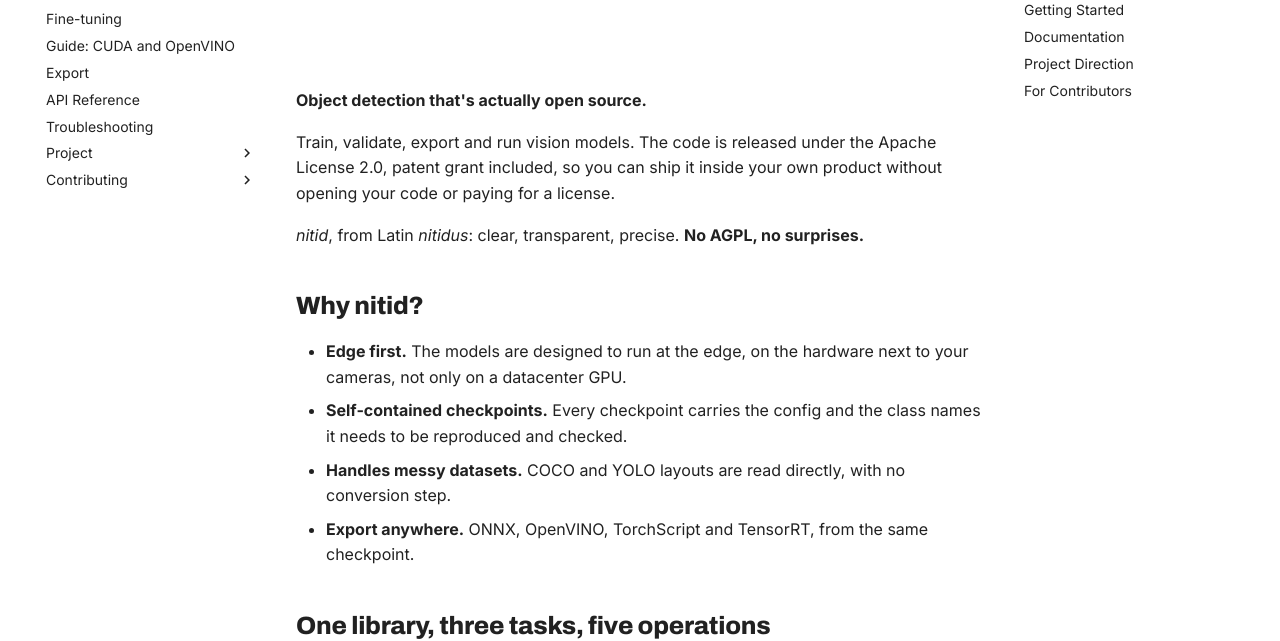
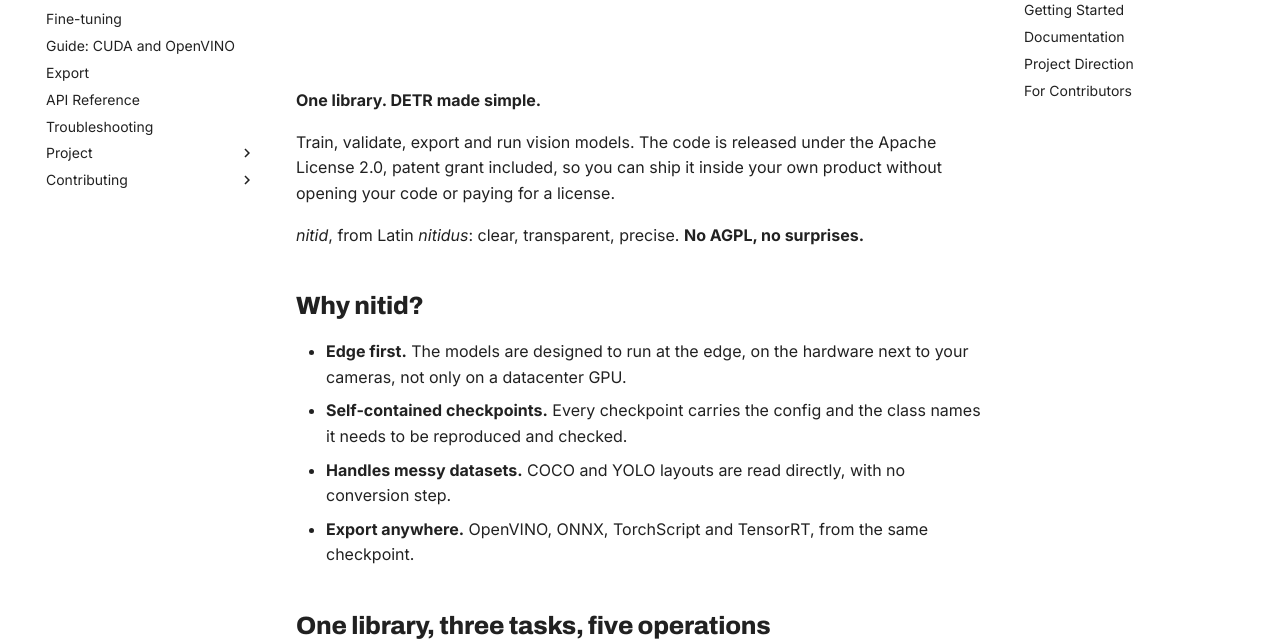
Before and after one commit to Nitidio/nitid, an MkDocs documentation site: the page built from docs/index.md, in a window 1280 px wide and 900 px high, scrolled down 233 px. Shown: the part 170-811 px from the top of the window. Built offline with MkDocs 1.6.1 and Material for MkDocs 9.7.7, drawn with Linux system fonts in a browser that asks for light colours; comment, search, counter and statistics services are not loaded.

Commit message:
docs: new headline, README navigation and CITATION.cff
- Use the brand.md headline "One library. DETR made simple." in the
  README, the docs home page and the site description.
- Drop the CI and Codecov badges: no GitHub Actions CI or coverage
  upload runs, so both rendered as "unknown".
- Add a compact Installation / Quick start / Models / Documentation
  navigation line after the demo.
- List OpenVINO first among export targets and point TensorRT setup to
  docs/export.md instead of repeating NVIDIA's install command.
- Add CITATION.cff so GitHub shows "Cite this repository".

Refs #21

Co-Authored-By: Claude Opus 5.5 <noreply@anthropic.com>

```diff
--- a/docs/index.md
+++ b/docs/index.md
@@ -3,7 +3,7 @@
 ![nitid](assets/brand/nitid-logo-on-light.png#only-light)
 ![nitid](assets/brand/nitid-logo-on-dark.png#only-dark)
 
-**Object detection that's actually open source.**
+**One library. DETR made simple.**
 
 Train, validate, export and run vision models. The code is released under the
 Apache License 2.0, patent grant included, so you can ship it inside your own
@@ -20,7 +20,7 @@ surprises.**
   class names it needs to be reproduced and checked.
 - **Handles messy datasets.** COCO and YOLO layouts are read directly, with no
   conversion step.
-- **Export anywhere.** ONNX, OpenVINO, TorchScript and TensorRT, from the same
+- **Export anywhere.** OpenVINO, ONNX, TorchScript and TensorRT, from the same
   checkpoint.
 
 ## One library, three tasks, five operations
--- a/mkdocs.yml
+++ b/mkdocs.yml
@@ -1,5 +1,5 @@
 site_name: nitid
-site_description: Object detection that's actually open source — Apache 2.0 code
+site_description: One library. DETR made simple. — Apache 2.0 code
 repo_url: https://github.com/Nitidio/nitid
 
 theme:
```
Also changed, not shown: README.md (+19 -19 lines), docs/brand.md (+2 -2 lines), 1 other file.
